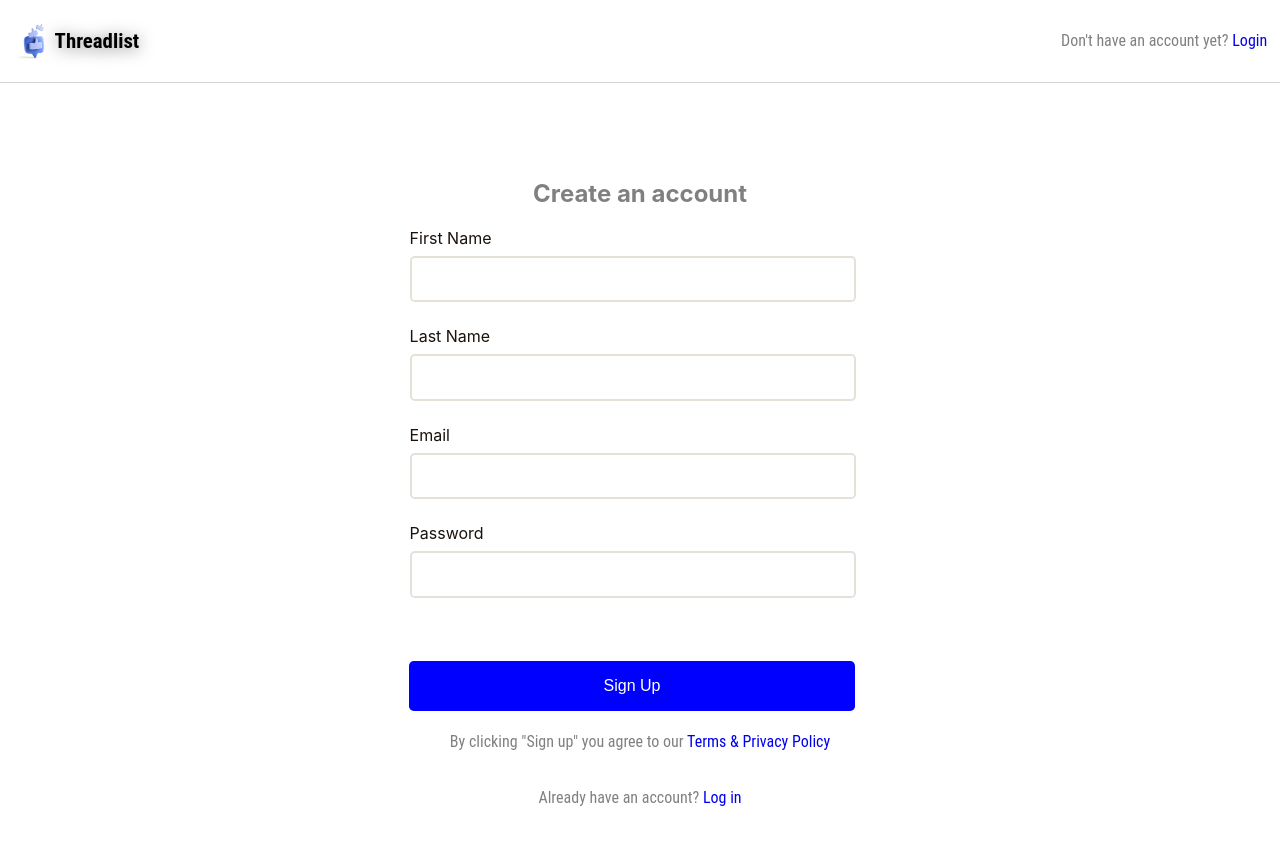
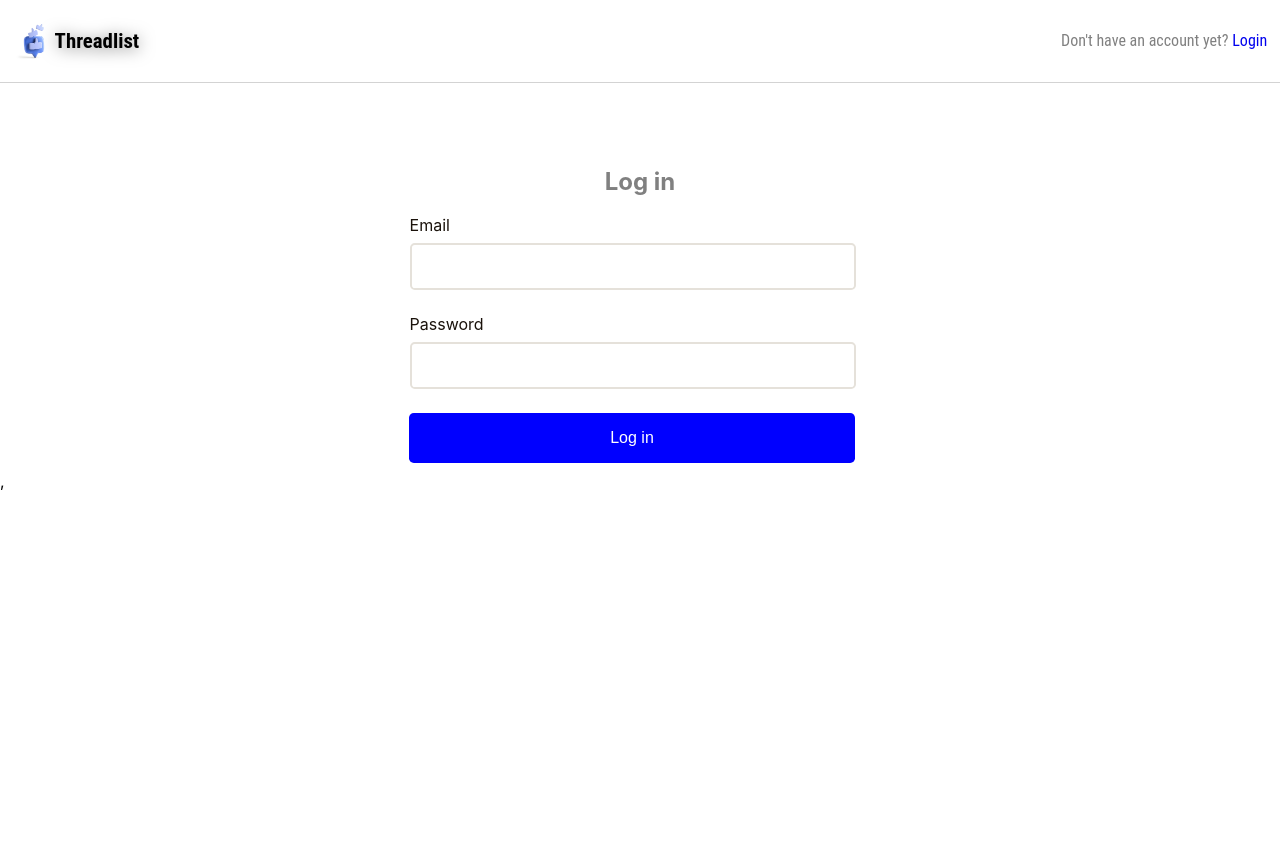
Before and after one commit to jonahunuafe/user-authentication, a React (Create React App) app: page / in a window 1280 px wide. Shown: the top 844 px of the page. After the commit the page ends 800 px from the top, so only its background shows below. Built offline with nearby package versions, Linux system fonts and the light colour scheme.

Commit message:
import BrowserRouter in index.js file

```diff
--- a/src/App.js
+++ b/src/App.js
@@ -1,21 +1,32 @@
-import { createBrowserRouter, RouterProvider } from "react-router-dom";
+import React, { useState } from "react"
+
+// import { createBrowserRouter, RouterProvider } from "react-router-dom";
 
 // import RootLayout from './routes/Root';
 // import ErrorPage from './pages/ErrorPage';
 import Signup from './pages/Signup';
 import Login from './pages/Login';
-import PasswordReset from './pages/PasswordReset';
+// import PasswordReset from './pages/PasswordReset';
 
-const router = createBrowserRouter([
-  {path: "/", element: <Signup/>},
-  {path: "/login", element: <Login />},
-  {path: "/login/passwordreset", element: <PasswordReset />}
-]);
-
+// const router = createBrowserRouter([
+//   {path: "/", element: <Signup/>},
+//   {path: "/login", element: <Login />},
+//   {path: "/login/passwordreset", element: <PasswordReset />}
+// ]);
 
 function App() {
+  const [currentForm, setCurrentForm] = useState("login");
+
   return (
-    <RouterProvider router={router} />
+    <>
+      {/* <RouterProvider router={router} /> */}
+
+      <div className="App">
+        {
+          currentForm === "login" ?   <Login /> : <Signup />
+        }
+      </div>
+    </>
   );
 }
 
--- a/src/components/Input.js
+++ b/src/components/Input.js
@@ -1,10 +1,10 @@
 import classes from "./Input.module.css";
 
-export default function Input({ label, id, error, ...props }) {
+export default function Input({ label, id, error, onChange }) {
     return (
         <div className={classes.inputContainer}>
             <label htmlFor={id} id={classes.label}>{label}</label>
-            <input id={id} {...props} required />
+            <input id={id} onChange={onChange} required />
             {error}
         </div>
     );
--- a/src/components/NavList.js
+++ b/src/components/NavList.js
@@ -1,11 +1,11 @@
-import { Link } from "react-router-dom";
+// import { Link } from "react-router-dom";
 import classes from "./NavList.module.css";
 
 function NavList({ text, link, linkText, onClick }) {
     return (
         <>
             <p>
-                {text}<Link to={link} className={classes.link} onClick={() => onClick()}> {linkText}</Link>
+                {/* {text}<Link to={link} className={classes.link} onClick={() => onClick()}> {linkText}</Link> */}
             </p>
         </>
     );
--- a/src/index.js
+++ b/src/index.js
@@ -2,11 +2,15 @@ import React from 'react';
 import ReactDOM from 'react-dom/client';
 import './index.css';
 import App from './App';
+import {BrowserRouter} from 'react-router-dom';
+
 
 
 const root = ReactDOM.createRoot(document.getElementById('root'));
 root.render(
   <React.StrictMode>
-    <App />
+    <BrowserRouter>
+      <App />
+    </BrowserRouter>,
   </React.StrictMode>
 );
--- a/src/pages/Login.js
+++ b/src/pages/Login.js
@@ -1,15 +1,17 @@
 import React, { useState } from "react";
-import { Link } from "react-router-dom";
+// import { Link } from "react-router-dom";
 
 import Input from "../components/Input";
 import MainNavigation from "../components/MainNavigation";
 
 function Login() {
-    const [email, setEmail] = useState();
-    const [password, setPassword] = useState();
+    const [email, setEmail] = useState("");
+    const [password, setPassword] = useState("");
 
     function handleSubmit(event) {
         event.preventDefault();
+        console.log(email, password);
+
     }
 
     return (
@@ -18,12 +20,12 @@ function Login() {
             <div className="container">
                 <h2 className="login-h2">Log in</h2>
                 <form onSubmit={handleSubmit}>
-                    <Input label="Email" id="email" type="email" value={email} onChange={(e) => setEmail(e.target.value)} />
+                    <Input label="Email" id="email" type="email" value={email} onChange={(e) => setEmail(e.target.value)}   />
                     <Input label="Password" id="passord" type="password" value={password} onChange={(e) => setPassword(e.target.value)} />
                     <button className="loginBtn">Log in</button>
-                    <p><Link to="/login/passwordreset">Forgot your password?</Link></p>
+                    {/* <p><Link to="/login/passwordreset">Forgot your password?</Link></p> */}
                 </form>
-                <p>Don't have an account yet? <Link to="/">Sign up</Link></p>
+                {/* <p>Don't have an account yet? <Link to="/">Sign up</Link></p> */}
             </div>
         </>
     );
--- a/src/pages/Signup.js
+++ b/src/pages/Signup.js
@@ -1,4 +1,4 @@
-import { Link } from "react-router-dom";
+// import { Link } from "react-router-dom";
 
 import Input from "../components/Input";
 import MainNavigation from "../components/MainNavigation";
@@ -28,7 +28,7 @@ function Signup() {
                 <div>
                     <p>By clicking "Sign up" you agree to our <a href="http://">Terms & Privacy Policy</a></p>
                     <p className="signUpLogin">
-                        Already have an account? <Link to="/login">Log in</Link>
+                        {/* Already have an account? <Link to="/login">Log in</Link> */}
                     </p>
                 </div>
             </div>
```
